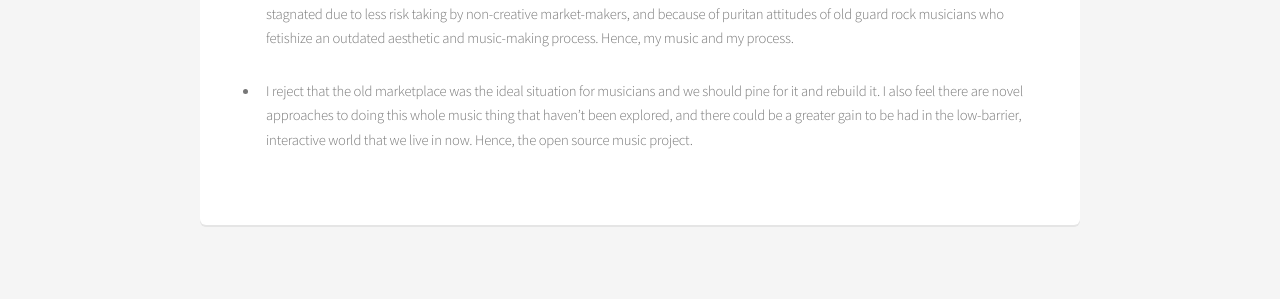
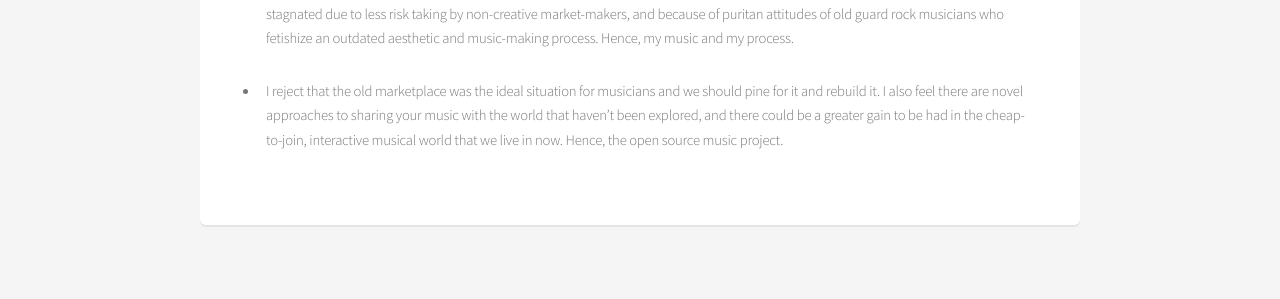
Before and after one commit to tvconefive/uncelestial.github.io, a Jekyll site: the page built from about.md, in a window 1280 px wide and 900 px high, scrolled down 1575 px. Shown: the part 369-668 px from the top of the window. Built offline with Jekyll 4.4.1, drawn with Linux system fonts in a browser that asks for light colours.

Commit message:
Update about.md

```diff
--- a/about.md
+++ b/about.md
@@ -97,7 +97,7 @@ rock musicians who fetishize an outdated aesthetic and music-making process.
 Hence, my music and my process.
 
 - I reject that the old marketplace was the ideal situation for musicians and we
-should pine for it and rebuild it. I also feel there are novel approaches to doing
-this whole music thing that haven't been explored, and there could be a greater gain
-to be had in the low-barrier, interactive world that we live in now. Hence, the open
-source music project.
+should pine for it and rebuild it. I also feel there are novel approaches to sharing
+your music with the world that haven't been explored, and there could be a greater gain
+to be had in the cheap-to-join, interactive musical world that we live in now.
+Hence, the open source music project.
```
